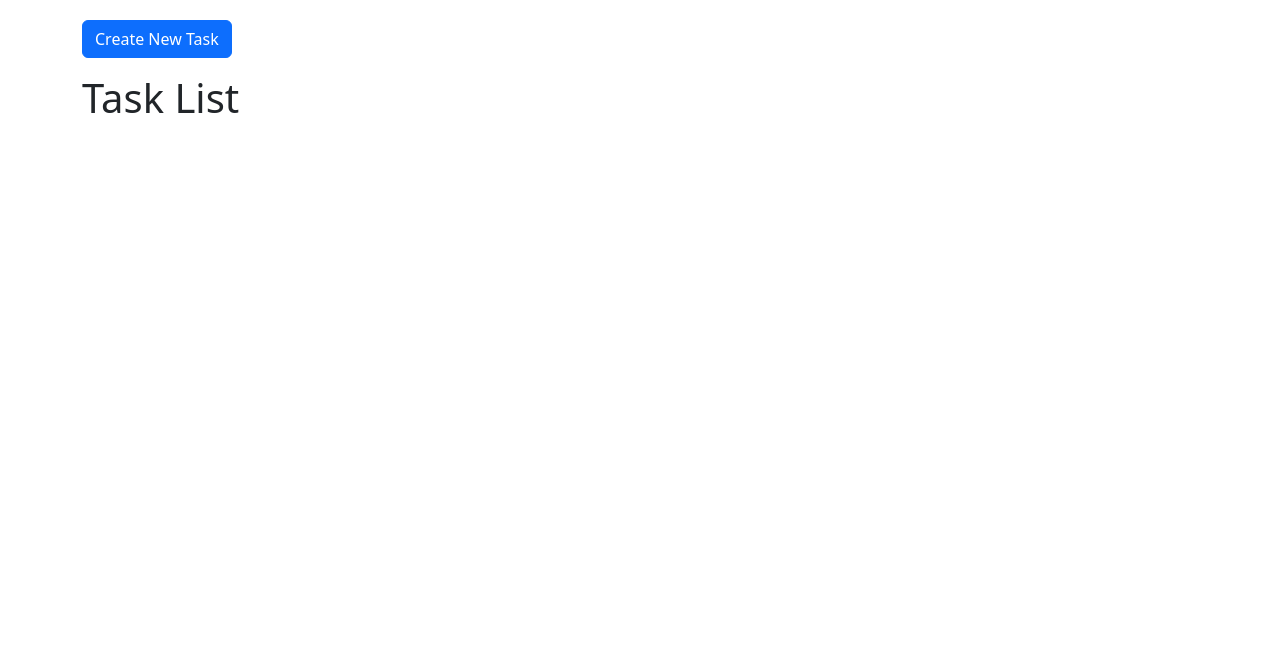
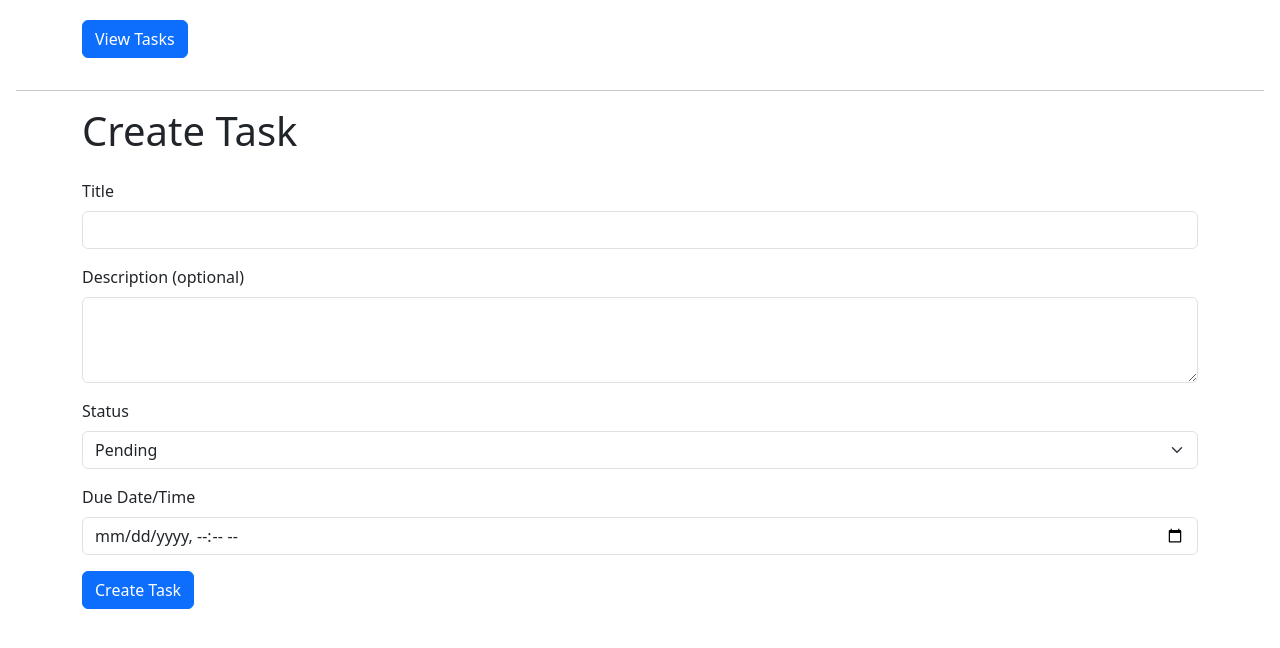
Before and after one commit to newwby/Task-Tracker-Frontend, a plain HTML site: page index.html in a window 1280 px wide. Both pictures are taken after a click on the button "Create New Task". Drawn offline with nearby package versions, Linux system fonts and the light colour scheme.

Commit message:
adds task form and spa structure

```diff
--- a/index.html
+++ b/index.html
@@ -3,25 +3,69 @@
 <head>
   <link href="https://cdn.jsdelivr.net/npm/bootstrap@5.3.0/dist/css/bootstrap.min.css" rel="stylesheet">
   <meta name="viewport" content="width=device-width, initial-scale=1">
-  <script src="src\index.js"></script>
 </head>
     <body class="p-3">
-        <div class="container">
-            <!-- Create task button at top of page -->
-            <button id="createTaskButton" class="btn btn-primary mt-1 mb-3">
+            <!-- Display changing buttons at top of page -->
+            <div id="buttonContainer" class="container">
+            <button id="showTaskFormButton" class="btn btn-primary mt-1 mb-3">
                 Create New Task
             </button>
+            <button id="showTaskListButton" class="btn btn-primary mt-1 mb-3 d-none">
+                View Tasks
+            </button>
+        </div>
 
+        <hr>
+
+        <div id="taskListContainer" class="container">
             <h1 class="mb-4">Task List</h1>
             <div id="task-list" class="row g-3">
                 <div id="task-column" class="col-12">
                     <!-- Tasks injected here -->
+                    <p>No tasks currently</p>
                 </div>
             </div>
         </div>
+
+        <div id="taskFormContainer" class="container d-none">
+            <h1 class="mb-4">Create Task</h1>
+
+            <form id="task-form">
+              <div class="mb-3">
+                <label for="title" class="form-label">Title</label>
+                <input type="text" class="form-control" id="title" required>
+              </div>
+
+              <div class="mb-3">
+                <label for="description" class="form-label">Description (optional)</label>
+                <textarea class="form-control" id="description" rows="3"></textarea>
+              </div>
+
+              <div class="mb-3">
+                <label for="status" class="form-label">Status</label>
+                <select class="form-select" id="status" required>
+                  <option value="pending">Pending</option>
+                  <option value="completed">Completed</option>
+                </select>
+              </div>
+
+              <div class="mb-3">
+                <label for="due" class="form-label">Due Date/Time</label>
+                <input type="datetime-local" class="form-control" id="due" required>
+              </div>
+
+              <button type="submit" class="btn btn-primary">Create Task</button>
+            </form>
+
+          </div>
+
+        </div>
     </body>
-    <script>
-    document.getElementById('createTaskButton').addEventListener('click', onClickPlaceholder);
+  <script src="src\index.js"></script>
+  <script>
+    // button behaviour
+    document.getElementById('showTaskFormButton').addEventListener('click', showCreateTaskForm);
+    document.getElementById('showTaskListButton').addEventListener('click', showTaskList);
     </script>
 </html>
 
--- /dev/null
+++ b/src/index.js
@@ -0,0 +1,20 @@
+
+// func to show the create task form (and the button to flip back)
+function showCreateTaskForm() {
+    // button to change to create task form
+    document.getElementById("showTaskFormButton").classList.add('d-none')
+    // button to change to task list view
+    document.getElementById("showTaskListButton").classList.remove('d-none')
+    // the task list view
+    document.getElementById("taskListContainer").classList.add('d-none')
+    // the create task form
+    document.getElementById("taskFormContainer").classList.remove('d-none')
+};
+
+// reverse of the above
+function showTaskList() {
+    document.getElementById("showTaskFormButton").classList.remove('d-none')
+    document.getElementById("showTaskListButton").classList.add('d-none')
+    document.getElementById("taskListContainer").classList.remove('d-none')
+    document.getElementById("taskFormContainer").classList.add('d-none')
+};
```
